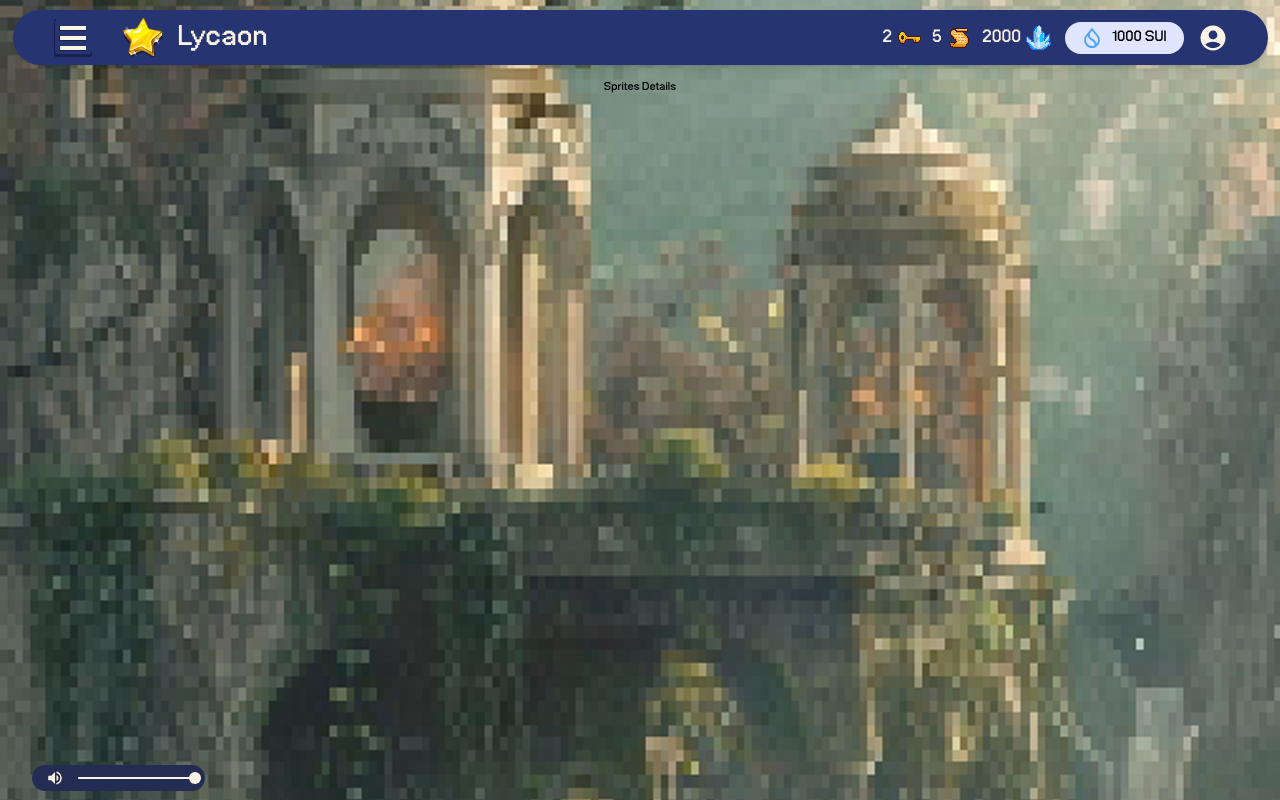
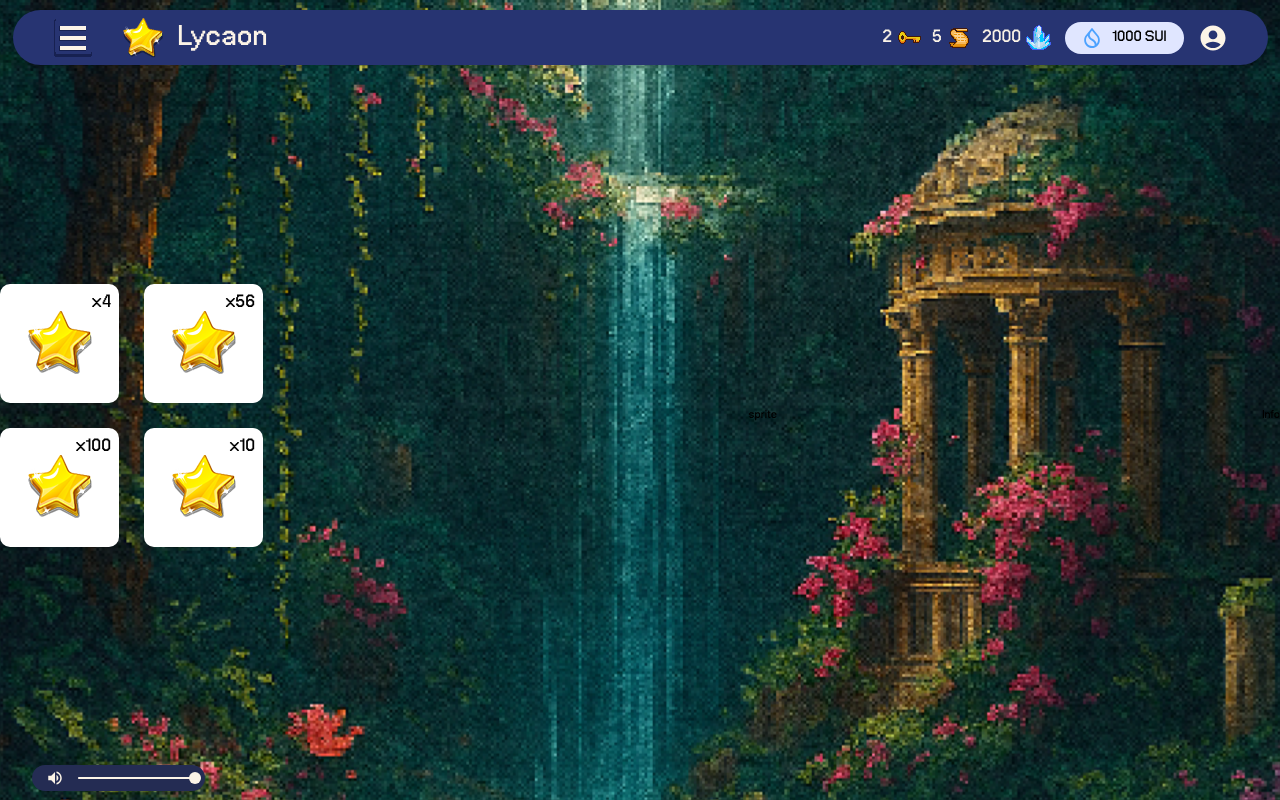
Before and after one commit to AntiAvengers/Lycaon, a React (Vite) app in the folder client/: page /collection/spriteDetail in a window 1280 px wide. Built offline with nearby package versions, Linux system fonts and the light colour scheme.

Commit message:
created foodinventory, edited spritedetailpg, added bg

```diff
--- a/client/src/components/Layout.jsx
+++ b/client/src/components/Layout.jsx
@@ -13,7 +13,7 @@ const Layout = ({ children }) => {
     return (
         <div className="min-h-screen flex flex-col">
             {!isSignInPage && <Header />}
-            <main className="flex flex-grow justify-center items-start">
+            <main className="flex flex-grow justify-center items-center">
                 {children}
             </main>
             <div className="hidden md:block">
--- /dev/null
+++ b/client/src/components/spriteDetailComp/foodInventory.jsx
@@ -0,0 +1,32 @@
+const foodList = [
+    { src: "/assets/star.png", label: "apple", amt: 4 },
+    { src: "/assets/star.png", label: "meat", amt: 56 },
+    { src: "/assets/star.png", label: "pizza", amt: 100 },
+    { src: "/assets/star.png", label: "carrot", amt: 10 },
+];
+
+const FoodInventory = () => {
+    return (
+        <ul className="w-[263px] h-[263px] grid grid-cols-2 gap-[25px]">
+            {foodList.map((food) => (
+                <li
+                    key={food.label}
+                    className="bg-[#FFFFFF] rounded-[10px] relative flex items-center justify-center p-[10px]"
+                >
+                    <span className="absolute top-0 right-2 text-[25px]">
+                        x{food.amt}
+                    </span>
+                    <button className="cursor-pointer">
+                        <img
+                            src={food.src}
+                            alt={food.label}
+                            className="object-contain"
+                        />
+                    </button>
+                </li>
+            ))}
+        </ul>
+    );
+};
+
+export default FoodInventory;
--- a/client/src/components/spriteDetailPg.jsx
+++ b/client/src/components/spriteDetailPg.jsx
@@ -1,7 +1,23 @@
+import { useEffect } from "react";
+
+
+import FoodInventory from "./spriteDetailComp/foodInventory";
+
 const SpritesDetailPg = () => {
+    useEffect(() => {
+        document.body.classList.add("spriteDetail-bg");
+        return () => {
+            document.body.classList.remove("spriteDetail-bg")
+        }
+    }, []);
+
     return (
-        <div>Sprites Details</div>
-    )
+        <div className="w-full h-[625px] flex flex-row justify-between items-center">
+            <FoodInventory />
+            <section>sprite</section>
+            <section>Info</section>
+        </div>
+    );
 };
 
 export default SpritesDetailPg;
--- a/client/src/style.css
+++ b/client/src/style.css
@@ -27,6 +27,15 @@ body.puzzle-bg {
     overflow-x: hidden;
 }
 
+body.spriteDetail-bg {
+    background: url("/assets/bg/spriteDetailBg.svg") no-repeat center center
+        fixed;
+    background-size: cover;
+    margin: 0;
+    padding: 0;
+    overflow-x: hidden;
+}
+
 #app {
     width: 100%;
     height: 100vh;
```
Also changed, not shown: client/public/assets/bg/spriteDetailBg.svg (added).
